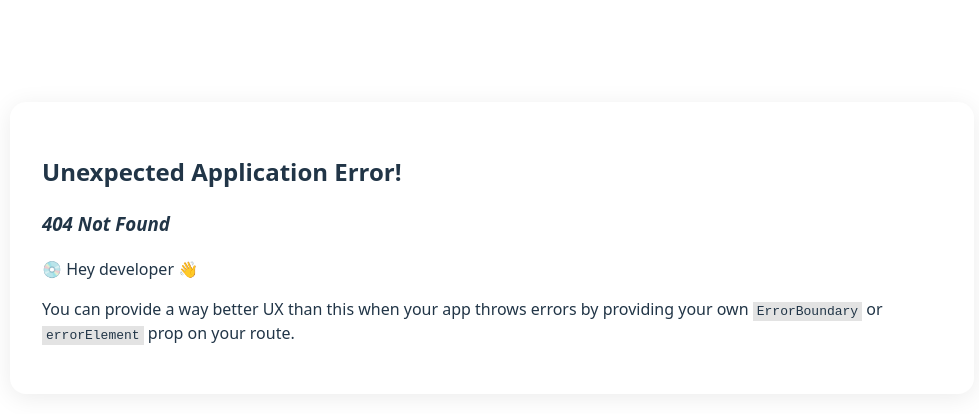
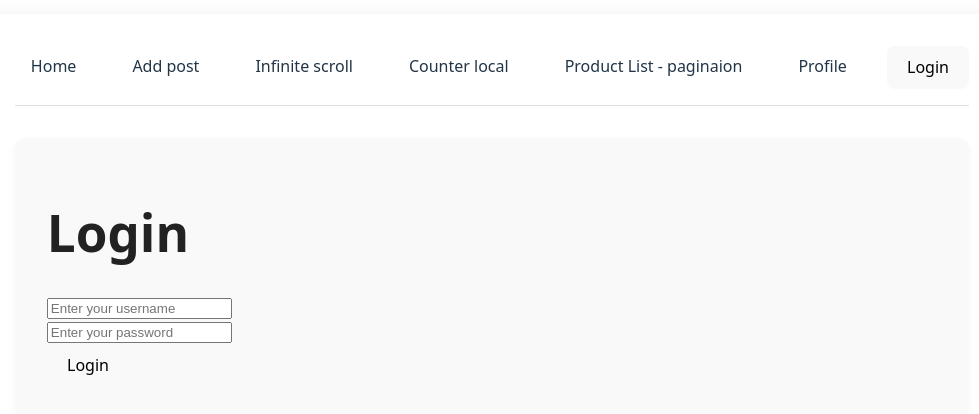
Before and after one commit to pragyasharm/react-concepts-in-action, a React (Vite) app: page /#/login in a window 1280 px wide. Before the commit this address had no page. Shown: the part 152-566 px from the top of the page, without its empty margins (148-1127 px from the left). Built offline with nearby package versions, Linux system fonts and the light colour scheme.

Commit message:
added protected route for profile

```diff
--- a/src/App.css
+++ b/src/App.css
@@ -1,10 +1,10 @@
 #root {
-  max-width: 900px;
+  max-width: 1000px;
   margin: 2rem auto;
   padding: 2rem;
   background: #fff;
   border-radius: 16px;
-  box-shadow: 0 4px 24px rgba(0,0,0,0.08);
+  box-shadow: 0 4px 24px rgba(0, 0, 0, 0.08);
 }
 
 .logo {
@@ -66,7 +66,7 @@
   background: #f9f9f9;
   border-radius: 12px;
   padding: 2rem;
-  box-shadow: 0 2px 8px rgba(0,0,0,0.04);
+  box-shadow: 0 2px 8px rgba(0, 0, 0, 0.04);
   margin-bottom: 2rem;
   color: #222; /* Darker text for better contrast */
 }
--- a/src/App.jsx
+++ b/src/App.jsx
@@ -1,19 +1,17 @@
 import "./App.css";
-import { Link, Outlet } from "react-router-dom";
+import { Link, Outlet, useNavigate } from "react-router-dom";
 import { ErrorBoundary } from "react-error-boundary";
 import { useLocation } from "react-router-dom";
+import { useContext } from "react";
+import { UserContext } from "./Components/user-protected-route/UserContext";
+import Header from "./Components/Header";
 
 function App() {
   const location = useLocation();
+
   return (
     <>
-      <nav className="navbar">
-        <Link to="/">Home</Link>
-        <Link to="/add-post">Add post</Link>
-        <Link to="/infinite-scroll">Infinite scroll</Link>
-        <Link to="/counter-local">Counter local</Link>
-        <Link to="/product-list">Product List - paginaion</Link>
-      </nav>
+      <Header />
       <div className="card-block">
         <ErrorBoundary
           fallback={<div>Something went wrong</div>}
--- /dev/null
+++ b/src/Components/Header.jsx
@@ -0,0 +1,38 @@
+import React from "react";
+import { useNavigate } from "react-router-dom";
+import { Link } from "react-router-dom";
+import { useContext } from "react";
+import { UserContext } from "./user-protected-route/UserContext";
+
+const Header = () => {
+  const { loggedIn, setLoggedIn } = useContext(UserContext);
+  const navigate = useNavigate();
+
+  const handleLogin = () => {
+    navigate("login");
+  };
+
+  const handleLogout = () => {
+    setLoggedIn(false);
+  };
+
+  return (
+    <>
+      <nav className="navbar">
+        <Link to="/">Home</Link>
+        <Link to="/add-post">Add post</Link>
+        <Link to="/infinite-scroll">Infinite scroll</Link>
+        <Link to="/counter-local">Counter local</Link>
+        <Link to="/product-list">Product List - paginaion</Link>
+        <Link to="/profile">Profile</Link>
+        {loggedIn ? (
+          <button onClick={handleLogout}>Logout</button>
+        ) : (
+          <button onClick={handleLogin}>Login</button>
+        )}
+      </nav>
+    </>
+  );
+};
+
+export default Header;
--- /dev/null
+++ b/src/Components/Login.jsx
@@ -0,0 +1,56 @@
+import React, { useContext, useRef } from "react";
+import { use } from "react";
+import { UserContext } from "./user-protected-route/UserContext";
+import { useLocation, useNavigate } from "react-router-dom";
+import { useEffect } from "react";
+
+const Login = () => {
+  const { loggedIn, setLoggedIn } = useContext(UserContext);
+  const navigate = useNavigate();
+  const location = useLocation();
+
+  const userNameRef = useRef(null);
+  const passwordRef = useRef(null);
+
+  const handleSubmit = (e) => {
+    e.preventDefault();
+    if (
+      userNameRef.current.value === "admin" &&
+      passwordRef.current.value === "admin"
+    ) {
+      setLoggedIn(true);
+      const redirectPath = location.state?.pathname || "/";
+      setTimeout(() => {
+        navigate(redirectPath, { replace: true });
+      }, 0);
+    }
+  };
+
+  useEffect(() => {
+    if (loggedIn) {
+      navigate("/", { replace: true });
+    }
+  }, [loggedIn, navigate]);
+  return (
+    <div>
+      <h1>Login</h1>
+      <form onSubmit={handleSubmit}>
+        <input
+          type="text"
+          placeholder="Enter your username"
+          ref={userNameRef}
+        />
+        <br></br>
+        <input
+          type="password"
+          placeholder="Enter your password"
+          ref={passwordRef}
+        />
+        <br></br>
+        <button type="submit">Login</button>
+      </form>
+    </div>
+  );
+};
+
+export default Login;
--- a/src/Components/local-storage/Counter.jsx
+++ b/src/Components/local-storage/Counter.jsx
@@ -1,5 +1,6 @@
-import React, { useEffect, useState } from "react";
+import React, { useContext, useEffect, useState } from "react";
 import { getItem, setItem } from "./localStorage";
+import { UserContext } from "../user-protected-route/UserContext";
 
 const Counter = () => {
   const [count, setCount] = useState(() => {
@@ -15,6 +16,8 @@ const Counter = () => {
     setItem("count", count + 1);
   };
 
+  const { loggedIn } = useContext(UserContext);
+
   return (
     <div>
       <h2>Counter using Local storage</h2>
--- a/src/Components/product-list-pagination/ProductList.jsx
+++ b/src/Components/product-list-pagination/ProductList.jsx
@@ -10,13 +10,10 @@ const ProductList = () => {
   const fetchProducts = async (page, searchProducts) => {
     const limit = 10;
     const skip = (page - 1) * limit;
-    console.log("Search products of ", searchProducts);
 
     const url = searchProducts
       ? `https://dummyjson.com/products/search?q=${searchProducts}&limit=${limit}&skip=${skip}`
       : `https://dummyjson.com/products?limit=${limit}&skip=${skip}`;
-
-    console.log("URL data", url);
 
     const { data } = await axios.get(url);
     return data;
--- a/src/Components/react-query-posts/AddPost.jsx
+++ b/src/Components/react-query-posts/AddPost.jsx
@@ -43,10 +43,6 @@ const AddPost = () => {
     setTitle("");
   };
 
-  useEffect(() => {
-    console.log("isLoading state:", isLoading); // ✅ This should now work
-  }, [isLoading]);
-
   return (
     <div>
       <form onSubmit={handleSubmit}>
--- a/src/Components/react-query-posts/PostPage.jsx
+++ b/src/Components/react-query-posts/PostPage.jsx
@@ -5,7 +5,6 @@ import { useParams } from "react-router-dom";
 
 const PostPage = () => {
   const { id } = useParams();
-  console.log(id);
 
   const fetchPost = async () => {
     const { data } = await axios.get(
@@ -27,7 +26,6 @@ const PostPage = () => {
 
   if (isLoading) return <div>Loading.....</div>;
   if (isError) return <div>Error: {error.message}</div>;
-  console.log(postData);
 
   return (
     <div>
--- /dev/null
+++ b/src/Components/user-protected-route/Profile.jsx
@@ -0,0 +1,7 @@
+import React from "react";
+
+const Profile = () => {
+  return <div>Profile</div>;
+};
+
+export default Profile;
--- /dev/null
+++ b/src/Components/user-protected-route/UserContext.jsx
@@ -0,0 +1,14 @@
+import React, { useState } from "react";
+
+import { createContext } from "react";
+
+export const UserContext = createContext();
+
+export const UserProvider = ({ children }) => {
+  const [loggedIn, setLoggedIn] = useState(false);
+  return (
+    <UserContext.Provider value={{ loggedIn, setLoggedIn }}>
+      {children}
+    </UserContext.Provider>
+  );
+};
--- /dev/null
+++ b/src/Components/user-protected-route/UserProtectedRoutes.jsx
@@ -0,0 +1,16 @@
+import React, { useContext } from "react";
+import { UserContext } from "./UserContext";
+import { Navigate, Outlet, useLocation } from "react-router-dom";
+
+const UserProtectedRoutes = () => {
+  const { loggedIn } = useContext(UserContext);
+  const location = useLocation();
+
+  return loggedIn ? (
+    <Outlet />
+  ) : (
+    <Navigate to="login" state={location} replace />
+  );
+};
+
+export default UserProtectedRoutes;
--- a/src/main.jsx
+++ b/src/main.jsx
@@ -9,10 +9,13 @@ import PostsList from "./Components/react-query-posts/PostsList.jsx";
 import PostPage from "./Components/react-query-posts/PostPage.jsx";
 import AddPost from "./Components/react-query-posts/AddPost.jsx";
 import TestMutation from "./TestMutation.jsx";
-import { ErrorBoundary } from "react-error-boundary";
 import InfiniteScroll from "./Components/infinite-scroll/InfiniteScroll.jsx";
 import ProductList from "./Components/product-list-pagination/ProductList.jsx";
 import Counter from "./Components/local-storage/Counter.jsx";
+import { UserProvider } from "./Components/user-protected-route/UserContext.jsx";
+import UserProtectedRoutes from "./Components/user-protected-route/UserProtectedRoutes.jsx";
+import Profile from "./Components/user-protected-route/Profile.jsx";
+import Login from "./Components/Login.jsx";
 
 const queryClient = new QueryClient();
 
@@ -28,15 +31,27 @@ const router = createHashRouter([
       { path: "infinite-scroll", element: <InfiniteScroll /> },
       { path: "product-list", element: <ProductList /> },
       { path: "counter-local", element: <Counter /> },
+      { path: "login", element: <Login /> },
+      {
+        element: <UserProtectedRoutes />,
+        children: [
+          {
+            path: "profile",
+            element: <Profile />,
+          },
+        ],
+      },
     ],
   },
 ]);
 
 createRoot(document.getElementById("root")).render(
   <StrictMode>
-    <QueryClientProvider client={queryClient}>
-      <RouterProvider router={router} />
-      <ReactQueryDevtools initialIsOpen={false} />
-    </QueryClientProvider>
+    <UserProvider>
+      <QueryClientProvider client={queryClient}>
+        <RouterProvider router={router} />
+        <ReactQueryDevtools initialIsOpen={false} />
+      </QueryClientProvider>
+    </UserProvider>
   </StrictMode>
 );
```
